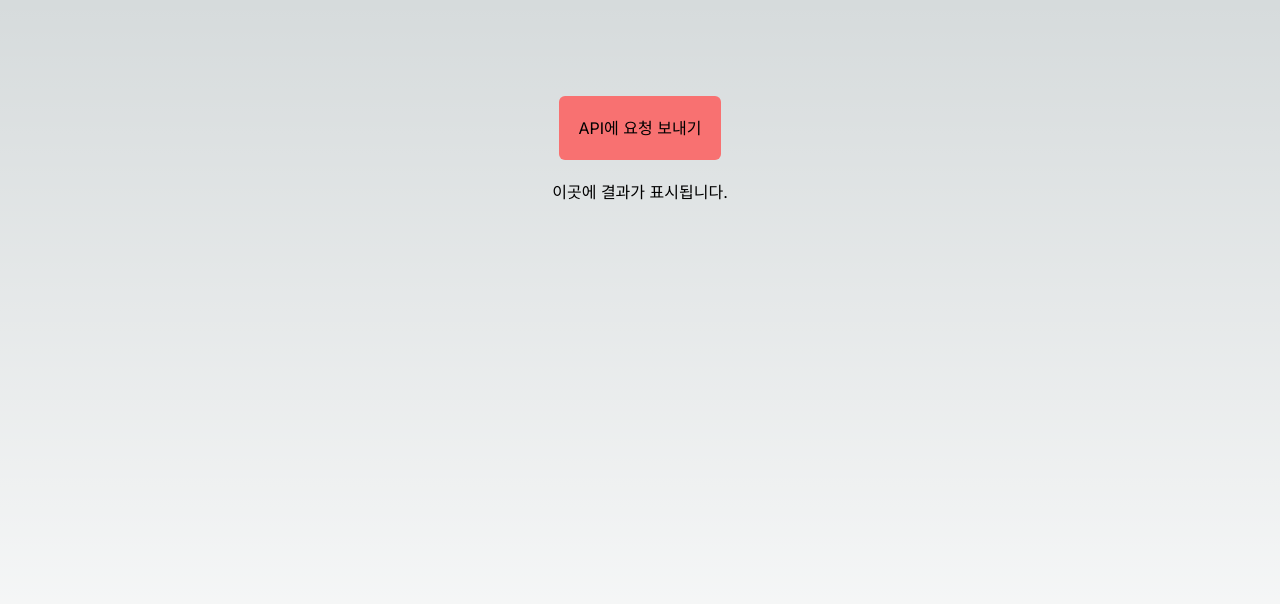
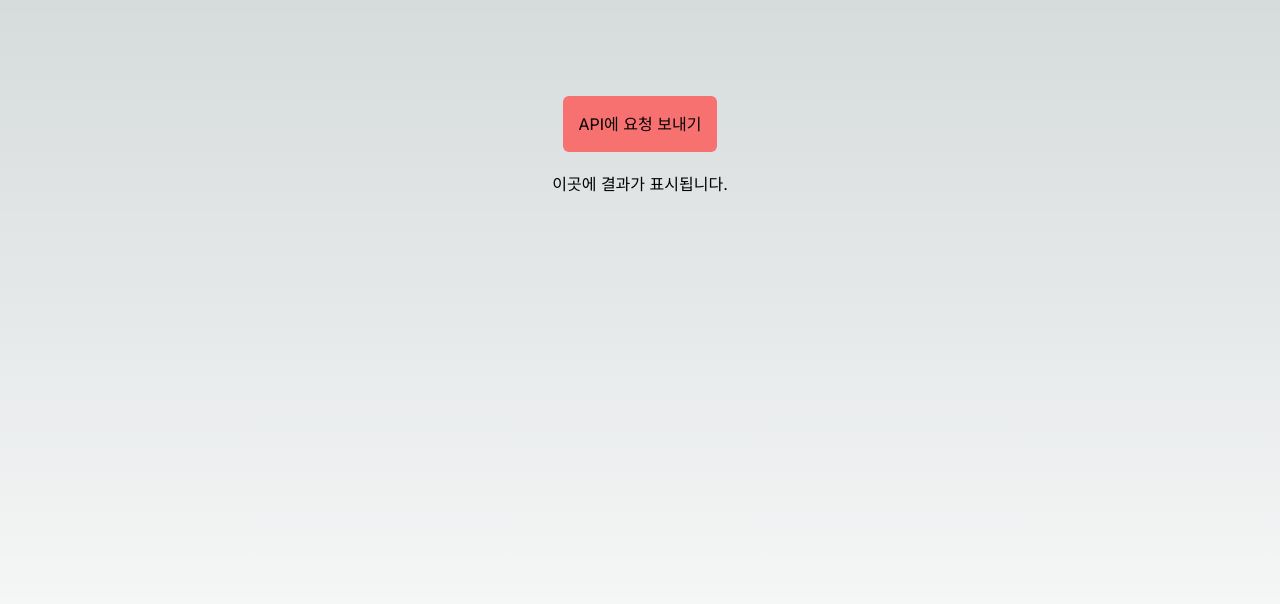
Before and after one commit to dangdangwalk/dangdang-walk, a Next.js app in the folder frontend/: page /api-test in a window 1280 px wide. Shown: the top 604 px of the page. Built offline with nearby package versions, Linux system fonts and the light colour scheme.

Commit message:
style: api 테스트 버튼의 스타일 수정

```diff
--- a/frontend/src/app/api-test/page.tsx
+++ b/frontend/src/app/api-test/page.tsx
@@ -8,7 +8,7 @@ export default function ApiTest() {
 
     return (
         <main className="flex min-h-screen flex-col items-center p-24 gap-5">
-            <button className="bg-red-400 p-5 rounded-md" onClick={handleClick}>
+            <button className="bg-red-400 p-4 rounded-md" onClick={handleClick}>
                 API에 요청 보내기
             </button>
             <div>{text}</div>
```
